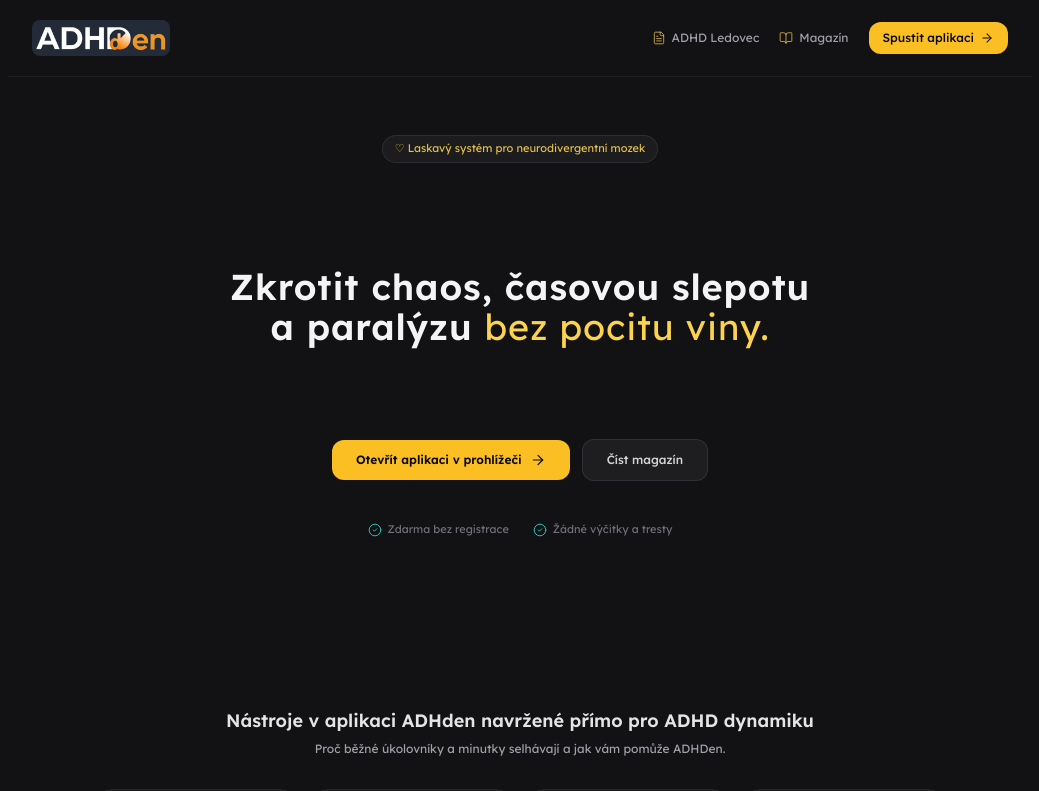
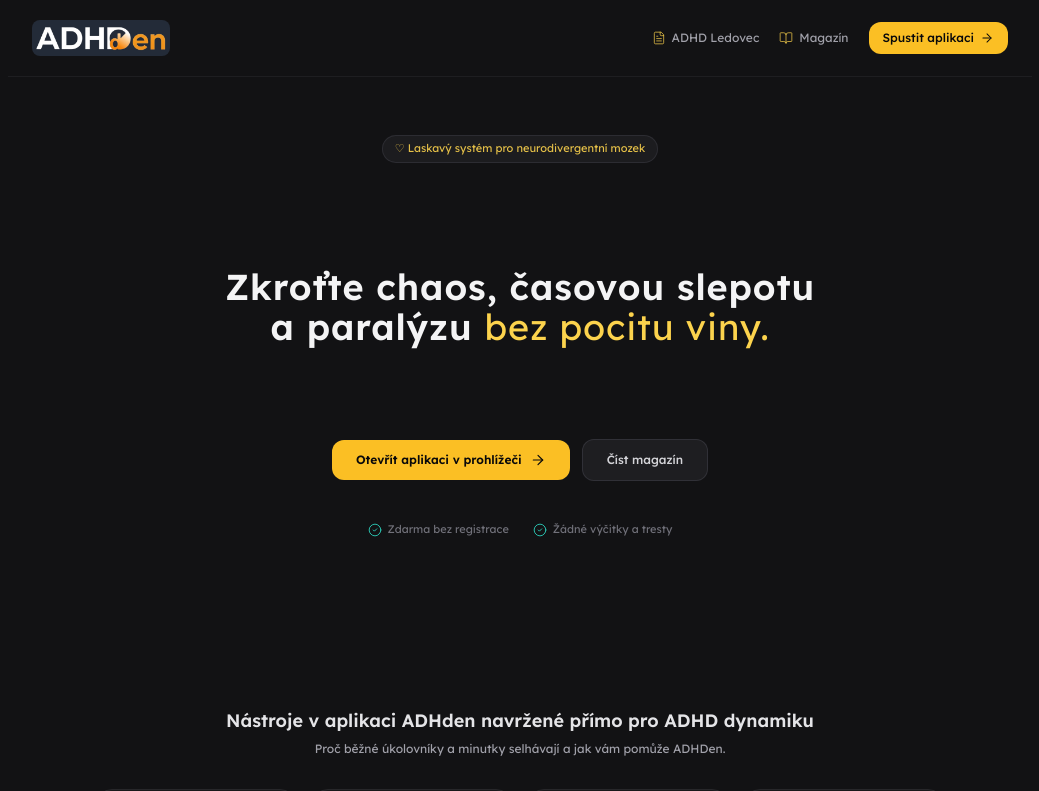
Before and after one commit to onlinejitka/ADHden, a Next.js app: page / in a window 1280 px wide. Shown: the top 791 px of the page, without its empty margins (120-1159 px from the left). Built offline with nearby package versions, Linux system fonts and the light colour scheme.

Commit message:
Update heading text for clarity

```diff
--- a/app/page.tsx
+++ b/app/page.tsx
@@ -99,7 +99,7 @@
       <div className="h-10" />
 
             <h1 className="text-2xl sm:text-3xl md:text-4xl font-semibold text-zinc-100 max-w-2xl mx-auto leading-normal tracking-wide">
-              Zkrotit chaos, časovou slepotu
+              Zkroťte chaos, časovou slepotu
               <p>a paralýzu{" "}
               <span className="text-amber-300 font-normal">bez pocitu viny.</span></p>
             </h1>
```
